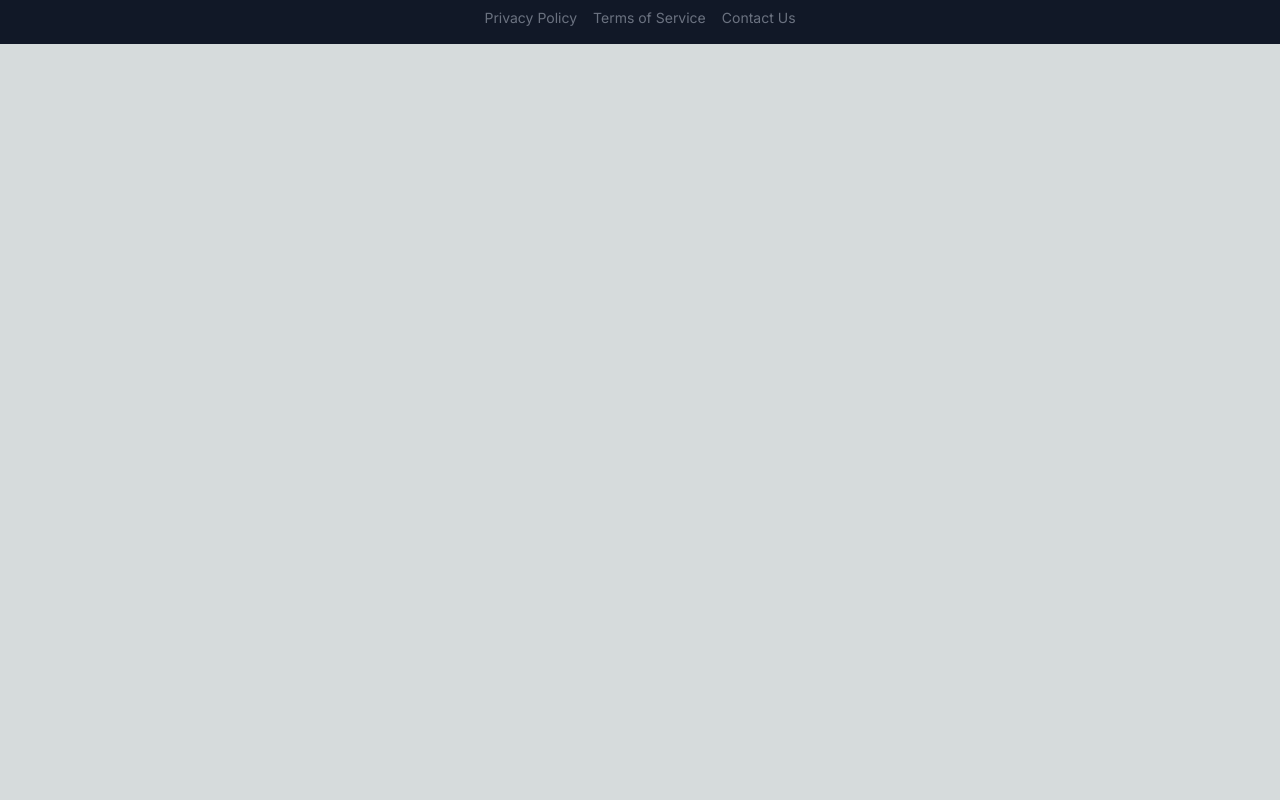
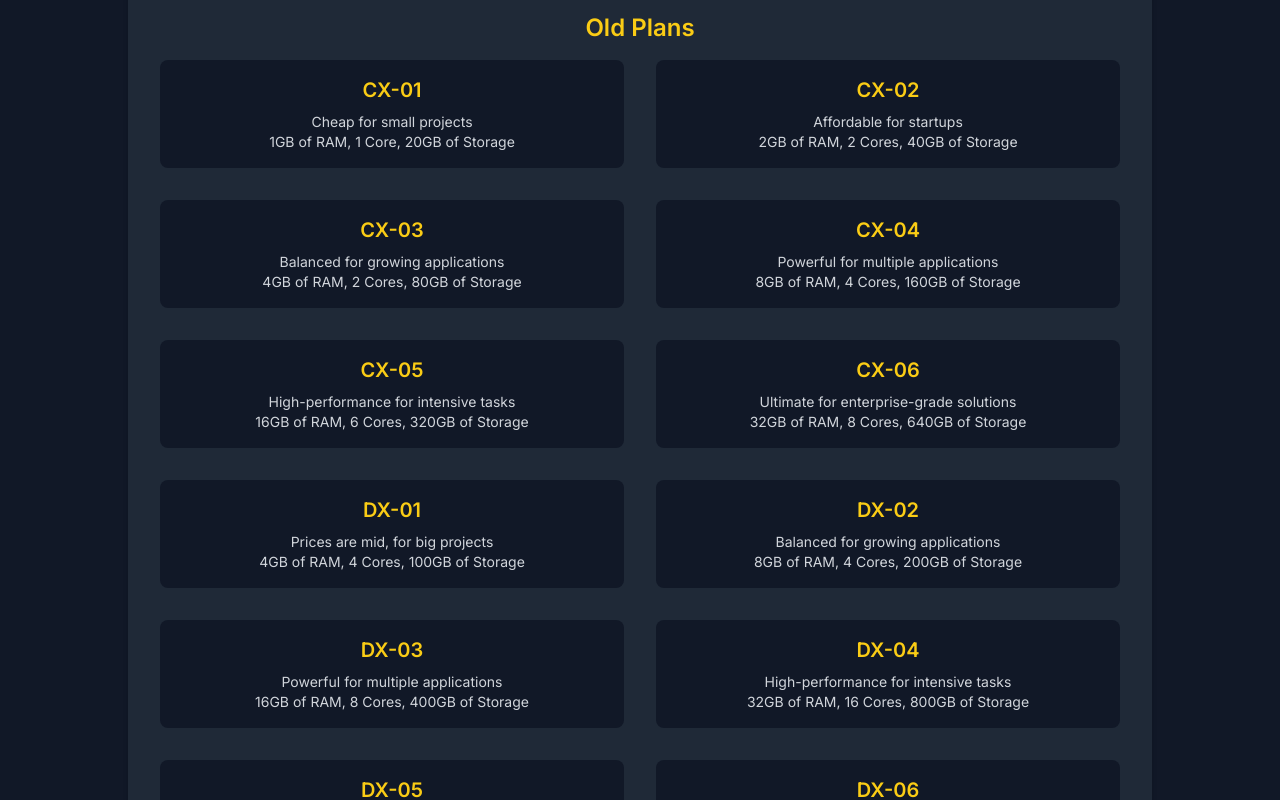
Before and after one commit to vekalmao/vpswebsite, a Next.js app: page / in a window 1280 px wide. Shown: the part 1080-1880 px from the top of the page. Before the commit the page ends 1124 px from the top, so only its background shows below. Built offline with nearby package versions, Linux system fonts and the light colour scheme.

Commit message:
Update page.tsx

```diff
--- a/app/page.tsx
+++ b/app/page.tsx
@@ -201,6 +201,7 @@ const Home = () => {
       )}
 
       <section className="w-full max-w-5xl bg-gray-800 rounded-lg p-8 shadow-md mb-8 text-center">
+        <div className="border-4 border-yellow-400 rounded-lg p-8">
           <h2 className="text-2xl font-semibold mb-4 text-yellow-400">Our Features</h2>
           <p className="text-lg text-gray-300 mb-8">We offer top-tier features to all of our clients, no matter the plan! We believe in giving everyone the best experience possible.</p>
           <div className="grid grid-cols-1 md:grid-cols-3 gap-8">
@@ -230,6 +231,27 @@ const Home = () => {
               <p className="text-sm text-gray-300">Get help whenever you need it, 24/7.</p>
             </div>
           </div>
+        </div>
+      </section>
+
+      <section className="w-full max-w-5xl bg-gray-800 rounded-lg p-8 shadow-md mb-8 text-center">
+        <h2 className="text-2xl font-semibold mb-4 text-yellow-400">Old Plans</h2>
+        <div className="grid grid-cols-1 md:grid-cols-2 gap-8">
+          {sharedPlans.map((plan) => (
+            <div key={plan.name} className="bg-gray-900 rounded-lg p-4 cursor-pointer hover:bg-gray-700 transition duration-300">
+              <h3 className="text-xl font-semibold mb-2 text-yellow-400">{plan.name}</h3>
+              <p className="text-sm text-gray-300">{plan.description}</p>
+              <p className="text-sm text-gray-300">{plan.specifications}</p>
+            </div>
+          ))}
+          {dedicatedPlans.map((plan) => (
+            <div key={plan.name} className="bg-gray-900 rounded-lg p-4 cursor-pointer hover:bg-gray-700 transition duration-300">
+              <h3 className="text-xl font-semibold mb-2 text-yellow-400">{plan.name}</h3>
+              <p className="text-sm text-gray-300">{plan.description}</p>
+              <p className="text-sm text-gray-300">{plan.specifications}</p>
+            </div>
+          ))}
+        </div>
       </section>
 
       <footer className="mt-16 mb-4 text-center text-gray-500 text-sm">
@@ -245,29 +267,21 @@ const Home = () => {
 };
 
 const sharedPlans = [
-  {
-    name: 'Basic',
-    description: 'Great for getting started',
-    specifications: '1 vCPU, 1GB RAM, 25GB SSD',
-  },
-  {
-    name: 'Standard',
-    description: 'Ideal for small projects',
-    specifications: '2 vCPU, 2GB RAM, 50GB SSD',
-  },
+  { name: 'CX-01', description: 'Cheap for small projects', specifications: '1GB of RAM, 1 Core, 20GB of Storage' },
+  { name: 'CX-02', description: 'Affordable for startups', specifications: '2GB of RAM, 2 Cores, 40GB of Storage' },
+  { name: 'CX-03', description: 'Balanced for growing applications', specifications: '4GB of RAM, 2 Cores, 80GB of Storage' },
+  { name: 'CX-04', description: 'Powerful for multiple applications', specifications: '8GB of RAM, 4 Cores, 160GB of Storage' },
+  { name: 'CX-05', description: 'High-performance for intensive tasks', specifications: '16GB of RAM, 6 Cores, 320GB of Storage' },
+  { name: 'CX-06', description: 'Ultimate for enterprise-grade solutions', specifications: '32GB of RAM, 8 Cores, 640GB of Storage' }
 ];
 
 const dedicatedPlans = [
-  {
-    name: 'Pro',
-    description: 'Perfect for demanding applications',
-    specifications: '4 vCPU, 8GB RAM, 100GB SSD',
-  },
-  {
-    name: 'Ultimate',
-    description: 'Maximum performance',
-    specifications: '8 vCPU, 16GB RAM, 200GB SSD',
-  },
+  { name: 'DX-01', description: 'Prices are mid, for big projects', specifications: '4GB of RAM, 4 Cores, 100GB of Storage' },
+  { name: 'DX-02', description: 'Balanced for growing applications', specifications: '8GB of RAM, 4 Cores, 200GB of Storage' },
+  { name: 'DX-03', description: 'Powerful for multiple applications', specifications: '16GB of RAM, 8 Cores, 400GB of Storage' },
+  { name: 'DX-04', description: 'High-performance for intensive tasks', specifications: '32GB of RAM, 16 Cores, 800GB of Storage' },
+  { name: 'DX-05', description: 'Ultimate for enterprise-grade solutions', specifications: '64GB of RAM, 32 Cores, 1600GB of Storage' },
+  { name: 'DX-06', description: 'Extreme power for specialized tasks', specifications: '128GB of RAM, 64 Cores, 3200GB of Storage' }
 ];
 
 export default Home;
```
Lines whose indentation alone changed are shown as unchanged.
